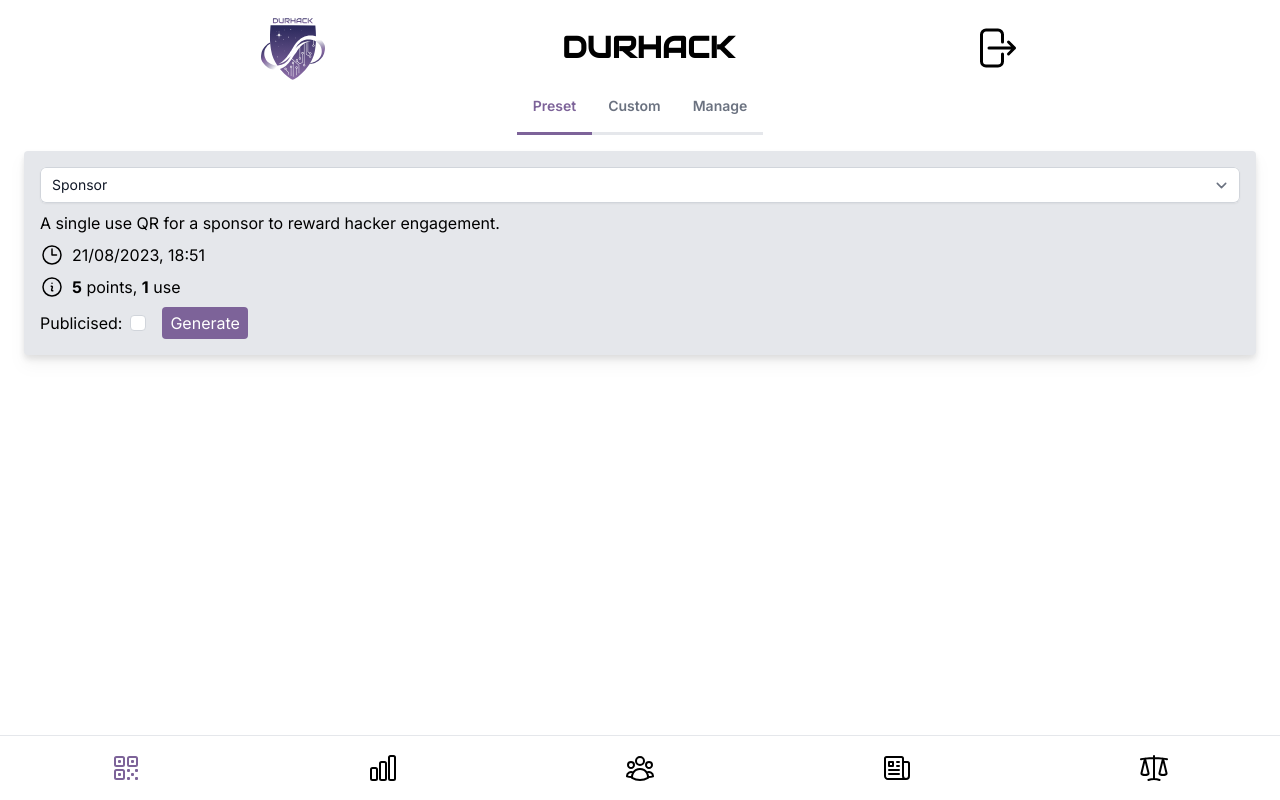
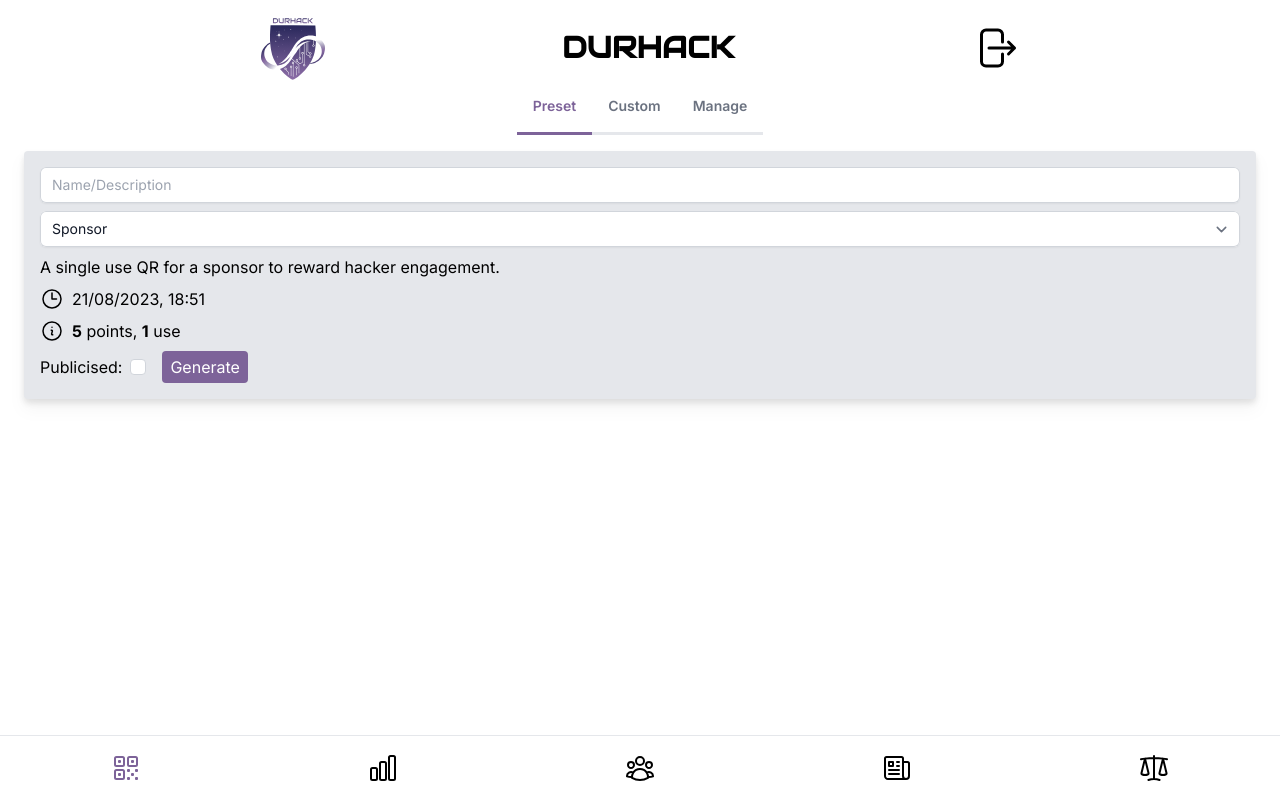
Before and after one commit to ducompsoc/durhack-megateams, a Next.js app: page /volunteer in a window 1280 px wide. Built offline with nearby package versions, Linux system fonts and the light colour scheme; what tailwindcss-bg-patterns would draw is missing.

Commit message:
Custom name/description needed for presets

```diff
--- a/src/app/volunteer/volunteer.tsx
+++ b/src/app/volunteer/volunteer.tsx
@@ -118,7 +118,9 @@
   function qrClasses(enabled: boolean, startDate: Date, endDate: Date) {
     let bgClass = "bg-gray-200";
     let now = new Date();
-    if (!enabled || startDate > now) bgClass = "pattern-diagonal-lines pattern-transparent pattern-bg-gray-200 pattern-size-16 pattern-opacity-100";
+    if (!enabled || startDate > now)
+      bgClass =
+        "pattern-diagonal-lines pattern-transparent pattern-bg-gray-200 pattern-size-16 pattern-opacity-100";
     if (endDate < now) bgClass = "bg-red-100 opacity-100";
     return `${bgClass} drop-shadow-lg p-4 rounded mb-4`;
   }
@@ -128,6 +130,11 @@
       name: "Preset",
       content: (
         <div className="bg-gray-200 drop-shadow-lg p-4 rounded">
+          <input
+            type="text"
+            className="mb-2 block w-full rounded-md border-0 py-1.5 text-gray-900 shadow-sm ring-1 ring-inset ring-gray-300 placeholder:text-gray-400 focus:ring-2 focus:ring-inset focus:ring-accent sm:text-sm sm:leading-6"
+            placeholder="Name/Description"
+          />
           <select
             className="block w-full rounded-md border-0 py-1.5 text-gray-900 shadow-sm ring-1 ring-inset ring-gray-300 placeholder:text-gray-400 focus:ring-2 focus:ring-inset focus:ring-accent sm:text-sm sm:leading-6"
             onChange={(e) =>
@@ -252,7 +259,18 @@
                 </div>
                 {qrs.map(
                   (
-                  { creator, points, scans, type, limit, startDate, endDate, name, enabled, uuid },
+                    {
+                      creator,
+                      points,
+                      scans,
+                      type,
+                      limit,
+                      startDate,
+                      endDate,
+                      name,
+                      enabled,
+                      uuid,
+                    },
                     i
                   ) => (
                     <div
@@ -262,13 +280,19 @@
                       <p className="mb-2">{name}</p>
                       <div className="mb-4 grid grid-cols-2 gap-x-2 gap-y-2">
                         <div className="col-span-1">
-                        <p className="flex items-center" title="QR Category/Type">
+                          <p
+                            className="flex items-center"
+                            title="QR Category/Type"
+                          >
                             <TagIcon className="w-4 h-4 mr-2" />
                             {type}
                           </p>
                         </div>
                         <div className="col-span-1">
-                        <p className="flex items-center" title="Current Scans/Use Limit">
+                          <p
+                            className="flex items-center"
+                            title="Current Scans/Use Limit"
+                          >
                             <CameraIcon className="w-4 h-4 mr-2" />
                             {scans}/{limit} scans
                           </p>
@@ -286,9 +310,13 @@
                           </p>
                         </div>
                         <div className="col-span-2">
-                        <p className="flex items-center" title="Valid From - Until">
+                          <p
+                            className="flex items-center"
+                            title="Valid From - Until"
+                          >
                             <ClockIcon className="w-4 h-4 mr-2" />
-                          {dateFormat(startDate, "hh:MM dd/mm")} - {dateFormat(endDate, "hh:MM dd/mm")}
+                            {dateFormat(startDate, "hh:MM dd/mm")} -{" "}
+                            {dateFormat(endDate, "hh:MM dd/mm")}
                           </p>
                         </div>
                       </div>
@@ -296,13 +324,17 @@
                         <button className="rounded px-2 py-1 bg-accent text-white">
                           View
                         </button>
-                      <p className="ml-4" title="Can be scanned for points?">Enabled:</p>
+                        <p className="ml-4" title="Can be scanned for points?">
+                          Enabled:
+                        </p>
                         <input
                           type="checkbox"
                           checked={enabled}
                           className="ml-2 h-4 w-4 rounded border-gray-300 text-accent focus:ring-accent"
                         />
-                      <p className="ml-4" title="Shown on Challenge list?">Publicised:</p>
+                        <p className="ml-4" title="Shown on Challenge list?">
+                          Publicised:
+                        </p>
                         <input
                           type="checkbox"
                           className="ml-2 h-4 w-4 rounded border-gray-300 text-accent focus:ring-accent"
--- a/src/server/routes/qr_codes/qr_code_handlers.ts
+++ b/src/server/routes/qr_codes/qr_code_handlers.ts
@@ -68,14 +68,15 @@
 
   private async handlePresetCreation(request: Request, response: Response) {
     const presetName = request.params.preset;
-    if (!presetName || !presets.hasOwnProperty(presetName)) {
+    const name = request.body.name;
+    if (!presetName || !presets.hasOwnProperty(presetName) || !name) {
       throw new createHttpError.BadRequest();
     }
     const preset = presets[presetName];
     let expiry = new Date();
     expiry.setMinutes(expiry.getMinutes() + preset.minutesValid);
     request.body = {
-      name: preset.name,
+      name: name,
       points_value: preset.points,
       max_uses: preset.uses,
       category: "preset",
```
Lines whose indentation alone changed are shown as unchanged.
